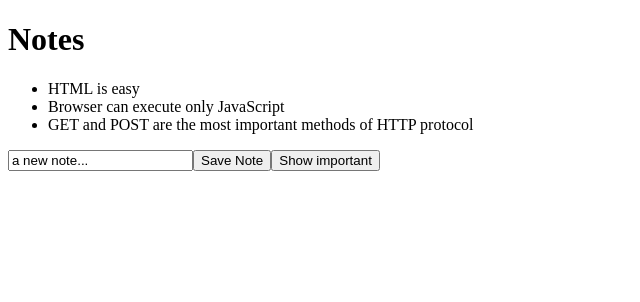
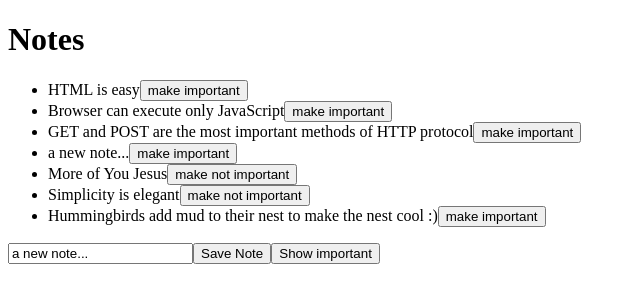
Before and after one commit to IfeOlulesi/fso-part2, a React (Create React App) app in the folder practice/: page / in a window 1280 px wide. Shown: the top 302 px of the page, without its empty margins (0-640 px from the left). Built offline with nearby package versions, Linux system fonts and the light colour scheme; data requests are answered from the project's data file.

Commit message:
Changing the importance of notes:

```diff
--- /dev/null
+++ b/practice/db.json
@@ -0,0 +1,46 @@
+{
+  "notes": [
+    {
+      "id": 1,
+      "content": "HTML is easy",
+      "date": "2019-05-30T17:30:31.098Z",
+      "important": false
+    },
+    {
+      "id": 2,
+      "content": "Browser can execute only JavaScript",
+      "date": "2019-05-30T18:39:34.091Z",
+      "important": false
+    },
+    {
+      "id": 3,
+      "content": "GET and POST are the most important methods of HTTP protocol",
+      "date": "2019-05-30T19:20:14.298Z",
+      "important": false
+    },
+    {
+      "id": 4,
+      "content": "a new note...",
+      "date": "2021-06-11T15:32:48.919Z",
+      "important": false
+    },
+    {
+      "id": 5,
+      "content": "More of You Jesus",
+      "date": "2021-06-11T15:37:11.193Z",
+      "important": true
+    },
+    {
+      "id": 6,
+      "content": "Simplicity is elegant",
+      "date": "2021-06-11T15:47:55.778Z",
+      "important": true
+    },
+    {
+      "id": 7,
+      "content": "Hummingbirds add mud to their nest to make the nest cool :)",
+      "date": "2021-06-12T14:46:19.315Z",
+      "important": false
+    }
+  ]
+}
--- a/practice/package.json
+++ b/practice/package.json
@@ -15,7 +15,8 @@
     "start": "react-scripts start",
     "build": "react-scripts build",
     "test": "react-scripts test",
-    "eject": "react-scripts eject"
+    "eject": "react-scripts eject",
+    "server": "json-server -p3001 --watch db.json"
   },
   "eslintConfig": {
     "extends": [
--- a/practice/src/App.js
+++ b/practice/src/App.js
@@ -1,10 +1,19 @@
-import React, { useState } from 'react'
+import React, { useState, useEffect } from 'react'
+import axios from 'axios'
 import Note from './components/Note'
 
-const App = (props) => {
-  const [notes, setNotes] = useState(props.notes)
+const App = () => {
+  const [notes, setNotes] = useState([])
   const [newNote, setNewNote] = useState('a new note...')
   const [showAll, setShowAll] = useState(true)
+
+  useEffect(() => {
+    axios
+      .get('http://localhost:3001/notes')
+      .then(response => {
+        setNotes(response.data)
+      })
+  }, [])
 
   const addNote = (event) => {
     event.preventDefault()
@@ -14,6 +23,13 @@ const App = (props) => {
       date: new Date().toISOString(),
       important: Math.random() > 0.5
     }
+
+    axios
+      .post('http://localhost:3001/notes', noteObject)
+      .then(response => {
+        setNotes(notes.concat(response.data))
+        setNewNote('')
+      })
 
     setNotes(notes.concat(noteObject))
     setNewNote('')
@@ -29,6 +45,17 @@ const App = (props) => {
     setShowAll(!showAll)
   }
 
+  const toggleImportanceOf = id => {
+    const url = `http://localhost:3001/notes/${id}`
+    const note = notes.find(n => n.id === id)
+    const changedNote = {...note, important: !note.important}
+
+    axios.put(url, changedNote).then(response => {
+      console.log(response)
+      setNotes(notes.map(note => note.id !== id ? note : response.data))
+    })
+  }
+
   const notesToShow = showAll
     ? notes
     : notes.filter(note => note.important)
@@ -37,8 +64,12 @@ const App = (props) => {
     <div>
       <h1>Notes</h1>
       <ul>
-        {notesToShow.map(note =>
-          <Note key={note.id} note={note} />
+        {notesToShow.map((note, i) =>
+          <Note
+            key={i}
+            note={note}
+            toggleImportance = {() => toggleImportanceOf(note.id)}
+          />
         )}
       </ul>
 
--- a/practice/src/components/Note.js
+++ b/practice/src/components/Note.js
@@ -1,10 +1,15 @@
 import React from 'react'
 
 
-const Note = ({ note }) => {
+const Note = ({ note, toggleImportance }) => {
+
+  const label = note.important
+    ? 'make not important'
+    : 'make important'
   return (
     <li key={note.id}>
       {note.content}
+      <button onClick={toggleImportance}>{label}</button>
     </li>
   )
 }
--- a/practice/src/index.js
+++ b/practice/src/index.js
@@ -1,28 +1,4 @@
-import ReactDOM from 'react-dom'
-import App from './App.js'
+import ReactDOM from "react-dom";
+import App from "./App.js";
 
-const notes = [
-  {
-    id: 1,
-    content: 'HTML is easy',
-    date: '2019-05-30T17:30:31.098Z',
-    important: true
-  },
-  {
-    id: 2,
-    content: 'Browser can execute only JavaScript',
-    date: '2019-05-30T18:39:34.091Z',
-    important: false
-  },
-  {
-    id: 3,
-    content: 'GET and POST are the most important methods of HTTP protocol',
-    date: '2019-05-30T19:20:14.298Z',
-    important: true
-  }
-]
-
-ReactDOM.render(
-  <App notes={notes} />,
-  document.getElementById('root')
-)
+ReactDOM.render(<App />, document.getElementById("root"));
```
Also changed, not shown: 2 other files (tests, documents, lock files or other folders).
